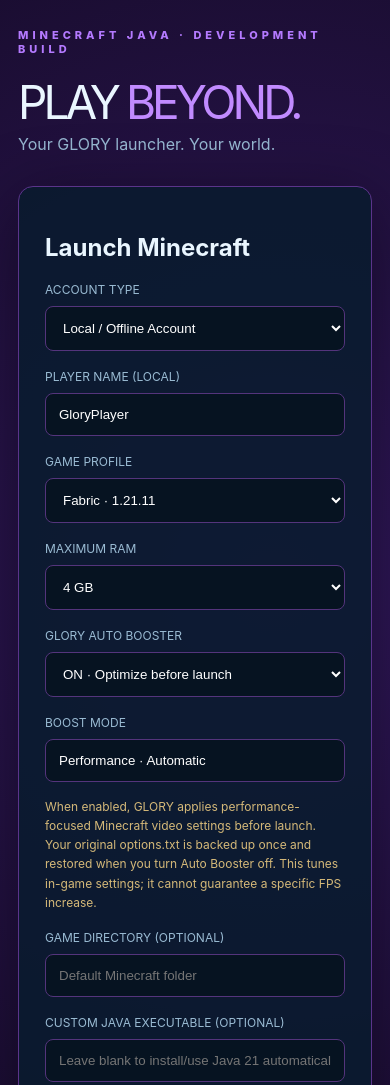
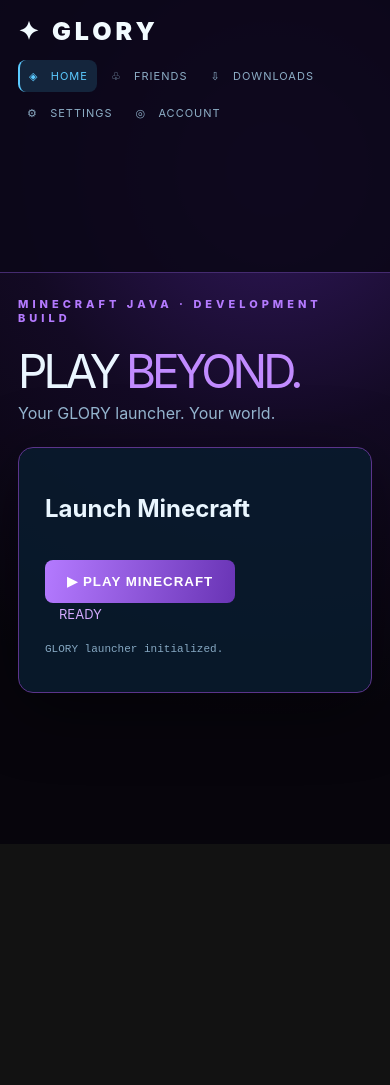
Before and after one commit to namiii911/Aether-_client, an Electron app: page launcher-source/src/index.html in a window 390 px wide. Shown: the top 1085 px of the page. After the commit the page ends 844 px from the top, so only its background shows below. Drawn offline with Linux system fonts and the light colour scheme; no server answers.

Commit message:
Fix launcher navigation and make Microsoft sign-in optional (#2)
* Make launcher sidebar navigation functional

* Keep local account default and wire sidebar navigation

* Point Downloads navigation to game installation controls

* Build separate functional launcher navigation screens

* Wire launcher navigation and persist settings

* Keep launcher navigation accessible on mobile

```diff
--- a/launcher-source/src/index.html
+++ b/launcher-source/src/index.html
@@ -8,26 +8,27 @@
 body{margin:0;background:radial-gradient(circle at 70% 20%,#32185e 0,#130a24 36%,#07050c 75%);color:#eaf6ff;min-height:100vh}
 .shell{display:grid;grid-template-columns:220px 1fr;min-height:100vh}.side{padding:30px 22px;border-right:1px solid #452b70;background:#0c0719e8}
 .brand{font-size:25px;font-weight:900;letter-spacing:4px;color:#f2fbff}.brand b{color:#b47aff}
-.nav{margin-top:65px;color:#8daec6;line-height:3.4;font-size:13px;letter-spacing:1px}.nav strong{display:block;color:#5bcaff}
+.nav{margin-top:65px;display:flex;flex-direction:column;gap:8px}.nav-link{display:block;padding:11px 12px;border-radius:8px;color:#8daec6;text-decoration:none;font-size:13px;letter-spacing:1px;transition:.18s}.nav-link:hover,.nav-link.active{color:#5bcaff;background:#14253c;border-left:2px solid #5bcaff}
 .version{position:absolute;bottom:25px;color:#66839c;font-size:11px}.main{padding:42px 6vw}
 .eyebrow{color:#b47aff;letter-spacing:4px;font-size:11px;font-weight:800}.hero{font-size:62px;letter-spacing:-4px;margin:18px 0 4px}.hero span{color:#c18bff}.sub{color:#94b4ce}
-.panel{margin-top:32px;padding:26px;background:#091b2ddd;border:1px solid #5b348b;border-radius:15px;max-width:760px;box-shadow:0 15px 70px #0007}
+.view{display:none}.view.active{display:block}.view>.panel{margin-top:24px}.panel{margin-top:32px;padding:26px;background:#091b2ddd;border:1px solid #5b348b;border-radius:15px;max-width:760px;box-shadow:0 15px 70px #0007}
 .row{display:flex;gap:18px;flex-wrap:wrap}.field{flex:1;min-width:180px}label{display:block;color:#9abbd3;font-size:12px;margin-bottom:9px}
 input,select{width:100%;padding:13px;border:1px solid #54347c;background:#061321;color:#fff;border-radius:8px}
 button{margin-top:18px;padding:14px 22px;border:0;border-radius:8px;background:linear-gradient(100deg,#b47aff,#6934b5);color:white;font-weight:900;letter-spacing:1px;cursor:pointer}
 button.secondary{background:#102b43;border:1px solid #68408b}button:disabled{opacity:.5;cursor:wait}
 #status{color:#d4aaff;margin-left:14px;font-size:13px}pre{white-space:pre-wrap;max-height:150px;overflow:auto;color:#86a8c2;font-size:11px;margin-top:20px}
 .actions{display:flex;gap:10px;flex-wrap:wrap}.notice{font-size:12px;color:#d5b979;margin-top:15px;line-height:1.6}
-.social-panel{margin-top:24px}.social-columns{display:grid;grid-template-columns:1fr 1fr;gap:20px;margin-top:24px}.social-columns h3{font-size:15px}.social-list{display:flex;flex-direction:column;gap:8px;margin-top:10px}.social-item{display:flex;align-items:center;justify-content:space-between;gap:10px;padding:12px;background:#061321;border:1px solid #54347c;border-radius:9px}.social-name{font-size:13px;font-weight:700}.social-handle{font-size:11px;color:#8eabc3}.social-online{color:#65e5b2}.social-offline{color:#8eabc3}.social-actions{display:flex;gap:6px;flex-wrap:wrap}.social-actions button{margin:0;padding:8px 10px;font-size:10px}.social-columns .social-item{align-items:flex-start}@media(max-width:700px){.social-columns{grid-template-columns:1fr}.shell{grid-template-columns:1fr}.side{display:none}.main{padding:28px 18px}.hero{font-size:46px}}
+.social-panel{margin-top:24px}.social-columns{display:grid;grid-template-columns:1fr 1fr;gap:20px;margin-top:24px}.social-columns h3{font-size:15px}.social-list{display:flex;flex-direction:column;gap:8px;margin-top:10px}.social-item{display:flex;align-items:center;justify-content:space-between;gap:10px;padding:12px;background:#061321;border:1px solid #54347c;border-radius:9px}.social-name{font-size:13px;font-weight:700}.social-handle{font-size:11px;color:#8eabc3}.social-online{color:#65e5b2}.social-offline{color:#8eabc3}.social-actions{display:flex;gap:6px;flex-wrap:wrap}.social-actions button{margin:0;padding:8px 10px;font-size:10px}.social-columns .social-item{align-items:flex-start}@media(max-width:700px){.social-columns{grid-template-columns:1fr}.shell{grid-template-columns:1fr}.side{display:block;position:relative;padding:16px 18px;border-right:0;border-bottom:1px solid #452b70}.nav{margin-top:14px;flex-direction:row;flex-wrap:wrap;gap:5px}.nav-link{padding:9px;font-size:11px}.version{display:none}.main{padding:24px 18px}.hero{font-size:46px}}
 </style></head>
 <body><div class="shell">
-<aside class="side"><div class="brand">✦ GLORY</div><div class="nav"><strong>◈ &nbsp; HOME</strong>♧ &nbsp; FRIENDS<br>⇩ &nbsp; DOWNLOADS<br>⚙ &nbsp; SETTINGS<br>◎ &nbsp; ACCOUNT</div><div class="version">WINDOWS EDITION · v1.3.6<br>MINECRAFT JAVA 1.21.11</div></aside>
+<aside class="side"><div class="brand">✦ GLORY</div><nav class="nav" aria-label="Main navigation"><a class="nav-link active" href="#homeView">◈ &nbsp; HOME</a><a class="nav-link" href="#friendsView">♧ &nbsp; FRIENDS</a><a class="nav-link" href="#downloadsView">⇩ &nbsp; DOWNLOADS</a><a class="nav-link" href="#settingsView">⚙ &nbsp; SETTINGS</a><a class="nav-link" href="#accountView">◎ &nbsp; ACCOUNT</a></nav><div class="version">WINDOWS EDITION · v1.3.6<br>MINECRAFT JAVA 1.21.11</div></aside>
 <main class="main"><div class="eyebrow">MINECRAFT JAVA · DEVELOPMENT BUILD</div><div class="hero">PLAY <span>BEYOND.</span></div><div class="sub">Your GLORY launcher. Your world.</div>
-<section class="panel"><h2>Launch Minecraft</h2>
-<div class="row">
+<section class="panel" id="homePanel"><h2>Launch Minecraft</h2>
+<div class="row" id="accountSection">
 <div class="field"><label>ACCOUNT TYPE</label><select id="accountType"><option value="local">Local / Offline Account</option><option value="microsoft">Microsoft Premium Account</option></select></div>
 <div class="field" id="localNameField"><label>PLAYER NAME (LOCAL)</label><input id="username" maxlength="16" value="GloryPlayer" placeholder="Minecraft username"></div>
 </div>
+<div id="settingsSection">
 <div class="row" style="margin-top:18px">
 <div class="field"><label>GAME PROFILE</label><select id="profile"><option value="fabric">Fabric · 1.21.11</option><option value="vanilla">Vanilla · 1.21.11</option></select></div>
 <div class="field"><label>MAXIMUM RAM</label><select id="ram"><option value="2">2 GB</option><option value="4" selected>4 GB</option><option value="6">6 GB</option><option value="8">8 GB</option><option value="12">12 GB</option><option value="16">16 GB</option></select></div>
@@ -38,13 +39,13 @@ button.secondary{background:#102b43;border:1px solid #68408b}button:disabled{opa
 </div>
 <div class="notice">When enabled, GLORY applies performance-focused Minecraft video settings before launch. Your original options.txt is backed up once and restored when you turn Auto Booster off. This tunes in-game settings; it cannot guarantee a specific FPS increase.</div>
 <div class="field" style="margin-top:18px"><label>GAME DIRECTORY (OPTIONAL)</label><input id="gameDir" placeholder="Default Minecraft folder"></div>
-<div class="field" style="margin-top:18px"><label>CUSTOM JAVA EXECUTABLE (OPTIONAL)</label><input id="javaPath" placeholder="Leave blank to install/use Java 21 automatically"></div>
+<div class="field" style="margin-top:18px"><label>CUSTOM JAVA EXECUTABLE (OPTIONAL)</label><input id="javaPath" placeholder="Leave blank to install/use Java 21 automatically"></div></div>
 <div class="actions"><button class="secondary" id="loginMicrosoft">SIGN IN WITH MICROSOFT</button><button class="secondary" id="logoutMicrosoft">SIGN OUT</button></div><div class="notice" id="accountStatus" style="display:block">No Microsoft account connected.</div>
-<div class="actions"><button class="secondary" id="installFabric">⬇ INSTALL FABRIC</button><button id="play">▶ PLAY MINECRAFT</button></div>
+<div class="actions" id="downloadSection"><button class="secondary" id="installFabric">⬇ INSTALL FABRIC</button><button id="play">▶ PLAY MINECRAFT</button></div>
 <div class="notice">Java 21 is downloaded automatically on first use for Windows 64-bit. You can provide your own java.exe above. Local mode is offline-only and cannot join online-mode servers. Microsoft sign-in checks Minecraft Java ownership and stores its refresh token encrypted with Windows secure storage.</div>
 <span id="status">READY</span><pre id="log">GLORY launcher initialized.</pre>
 </section>
-<section class="panel social-panel"><div class="eyebrow">GLORY NETWORK</div><h2>Friends & Profiles</h2>
+<section class="panel social-panel" id="friendsPanel"><div class="eyebrow">GLORY NETWORK</div><h2>Friends & Profiles</h2>
 <p class="sub">Create an GLORY account to find players, send friend requests and see when friends are online.</p>
 <div class="row" style="margin-top:18px">
 <div class="field"><label>GLORY ACCOUNT EMAIL</label><input id="socialEmail" type="email" placeholder="you@example.com" autocomplete="email"></div>
--- a/launcher-source/src/renderer.js
+++ b/launcher-source/src/renderer.js
@@ -1,12 +1,57 @@
 const play=document.getElementById('play');
 const installFabric=document.getElementById('installFabric');
 const status=document.getElementById('status');
+const mainContent=document.querySelector('.main');
+const homePanel=document.getElementById('homePanel');
+const friendsPanel=document.getElementById('friendsPanel');
+const accountRow=document.getElementById('accountSection');
+const settingsBlock=document.getElementById('settingsSection');
+const accountStatusPanel=document.getElementById('accountStatus');
+const accountActions=document.getElementById('loginMicrosoft').parentElement;
+const downloadActions=document.getElementById('downloadSection');
+const makeView=(id,title)=>{const section=document.createElement('section');section.id=id;section.className='view';const panel=document.createElement('div');panel.className='panel';const heading=document.createElement('h2');heading.textContent=title;panel.append(heading);section.append(panel);mainContent.append(section);return panel};
+const homePanelOriginalTitle=homePanel.querySelector('h2');
+const homeView=document.createElement('section');homeView.id='homeView';homeView.className='view active';mainContent.append(homeView);homeView.append(homePanel);
+const accountPanel=makeView('accountView','Account');
+accountPanel.append(accountRow,accountActions,accountStatusPanel);
+const settingsPanel=makeView('settingsView','Settings');
+settingsPanel.append(settingsBlock);
+const downloadsPanel=makeView('downloadsView','Downloads');
+const downloadsDescription=document.createElement('p');downloadsDescription.className='sub';downloadsDescription.textContent='Install the Minecraft Fabric profile and required launcher files.';downloadsPanel.append(downloadsDescription);
+const installAction=document.createElement('div');installAction.className='actions';installAction.append(installFabric);downloadsPanel.append(installAction);
+const friendsView=document.createElement('section');friendsView.id='friendsView';friendsView.className='view';mainContent.append(friendsView);friendsView.append(friendsPanel);
+const homeActions=document.createElement('div');homeActions.className='actions';homeActions.append(play);homePanel.insertBefore(homeActions,downloadActions);
+homePanel.querySelectorAll('#accountSection,#settingsSection,#accountStatus,#downloadSection').forEach(node=>node.remove());
+const launcherNotice=homePanel.querySelector('.notice');
+if(launcherNotice) launcherNotice.remove();
+const navLinks=[...document.querySelectorAll('.nav-link')];
+function activateView(id){
+  document.querySelectorAll('.main>.view').forEach(view=>view.classList.toggle('active',view.id===id));
+  navLinks.forEach(link=>link.classList.toggle('active',link.getAttribute('href')==='#'+id));
+  history.replaceState(null,'','#'+id);
+}
+navLinks.forEach(link=>link.addEventListener('click',event=>{event.preventDefault();activateView(link.getAttribute('href').slice(1))}));
+
+
+// Navigation is wired above to switch between independent launcher screens.
 const accountType=document.getElementById('accountType');
 const localNameField=document.getElementById('localNameField');
 const loginMicrosoft=document.getElementById('loginMicrosoft');
 const logoutMicrosoft=document.getElementById('logoutMicrosoft');
 const accountStatus=document.getElementById('accountStatus');
 const log=document.getElementById('log');
+// Restore and persist launcher preferences locally on this device.
+const preferenceIds=['accountType','username','profile','ram','autoBoost','gameDir','javaPath'];
+function restorePreferences(){
+  try{const saved=JSON.parse(localStorage.getItem('glory-launcher-preferences')||'{}');preferenceIds.forEach(id=>{const el=document.getElementById(id);if(el&&saved[id]!==undefined)el.value=saved[id]})}catch(_error){}
+}
+function savePreferences(){
+  const saved={};preferenceIds.forEach(id=>{const el=document.getElementById(id);if(el)saved[id]=el.value});
+  localStorage.setItem('glory-launcher-preferences',JSON.stringify(saved));
+}
+restorePreferences();
+preferenceIds.forEach(id=>{const el=document.getElementById(id);if(el)el.addEventListener('change',savePreferences)});
+
 function add(message){log.textContent=(log.textContent+'\n'+message).slice(-6000);log.scrollTop=log.scrollHeight}
 function settings(){return {
   accountType:accountType.value,
@@ -21,7 +66,7 @@ function syncAccountFields(){localNameField.style.display=accountType.value==='l
 accountType.addEventListener('change',syncAccountFields);
 syncAccountFields();
 window.aether.accountStatus().then(result=>{
-  if(result.signedIn){accountType.value='microsoft';accountStatus.textContent='A Microsoft account is saved securely on this PC.';}
+  accountStatus.textContent=result.signedIn?'Microsoft account connected (optional). Local Account remains available.':'No Microsoft account connected. Local Account is ready.';
   syncAccountFields();
 }).catch(error=>add('Account status: '+error.message));
 loginMicrosoft.addEventListener('click',async()=>{
```
